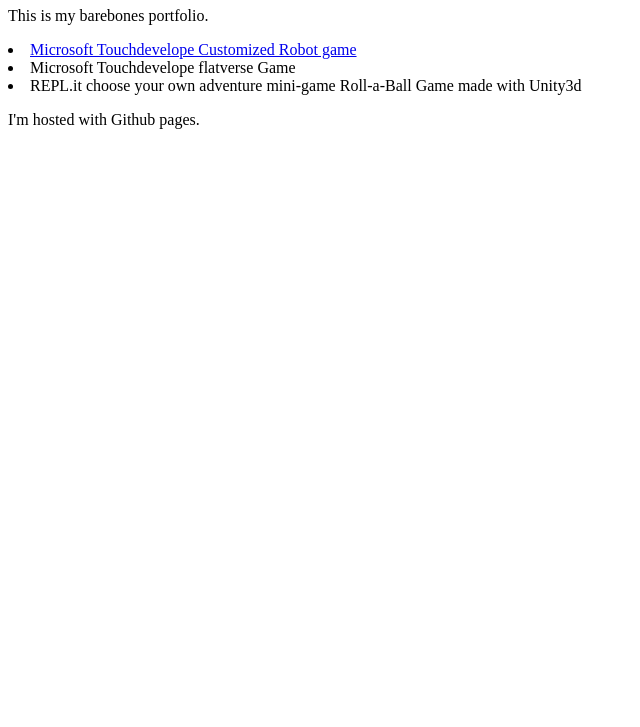
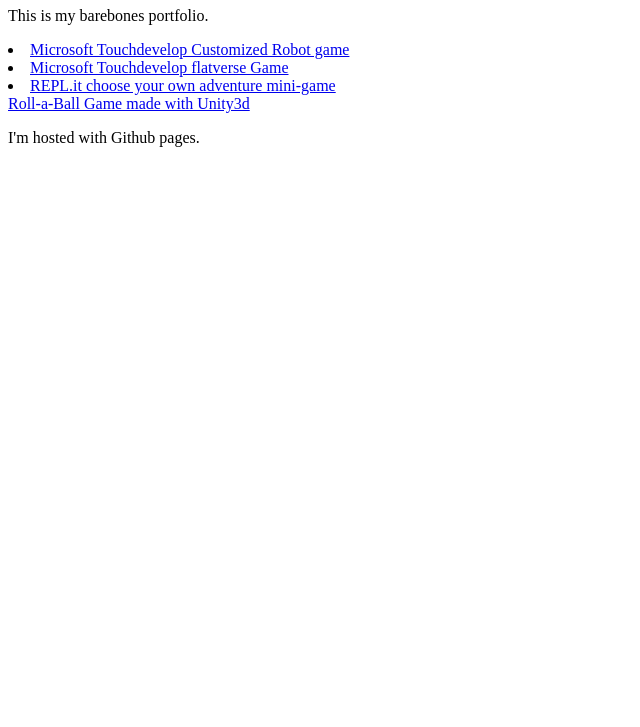
Before and after one commit to Cesar12450/cesar12450.github.com, a plain HTML site: page index.html in a window 1280 px wide. Shown: the part 73-800 px from the top of the page, without its empty margins (0-640 px from the left). Drawn offline with Linux system fonts and the light colour scheme.

Commit message:
hyperlink all text

```diff
--- a/index.html
+++ b/index.html
@@ -4,10 +4,10 @@
 <h1>Hello World</h1>
 <p>This is my barebones portfolio.</p>
 <u1>
-<li><a href="https://www.touchdevelop.com/lervao">Microsoft Touchdevelope Customized Robot game</a></li>
-<li>Microsoft Touchdevelope flatverse Game
-<li>REPL.it choose your own adventure mini-game
-<l1>Roll-a-Ball Game made with Unity3d
+<li><a href="https://www.touchdevelop.com/lervao">Microsoft Touchdevelop Customized Robot game</a></li>
+<li><a href="https://www.touchdevelop.com/fjqqgo">Microsoft Touchdevelop flatverse Game</a></li>
+<li><a href="https://repl.it/@RaSeC/The-End">REPL.it choose your own adventure mini-game</a></li>
+<l1><a href="https://krazyc.itch.io/roll-a-ball">Roll-a-Ball Game made with Unity3d</a></li>
 </ul>
 <p>I'm hosted with Github pages.</p>
 </body>
```
